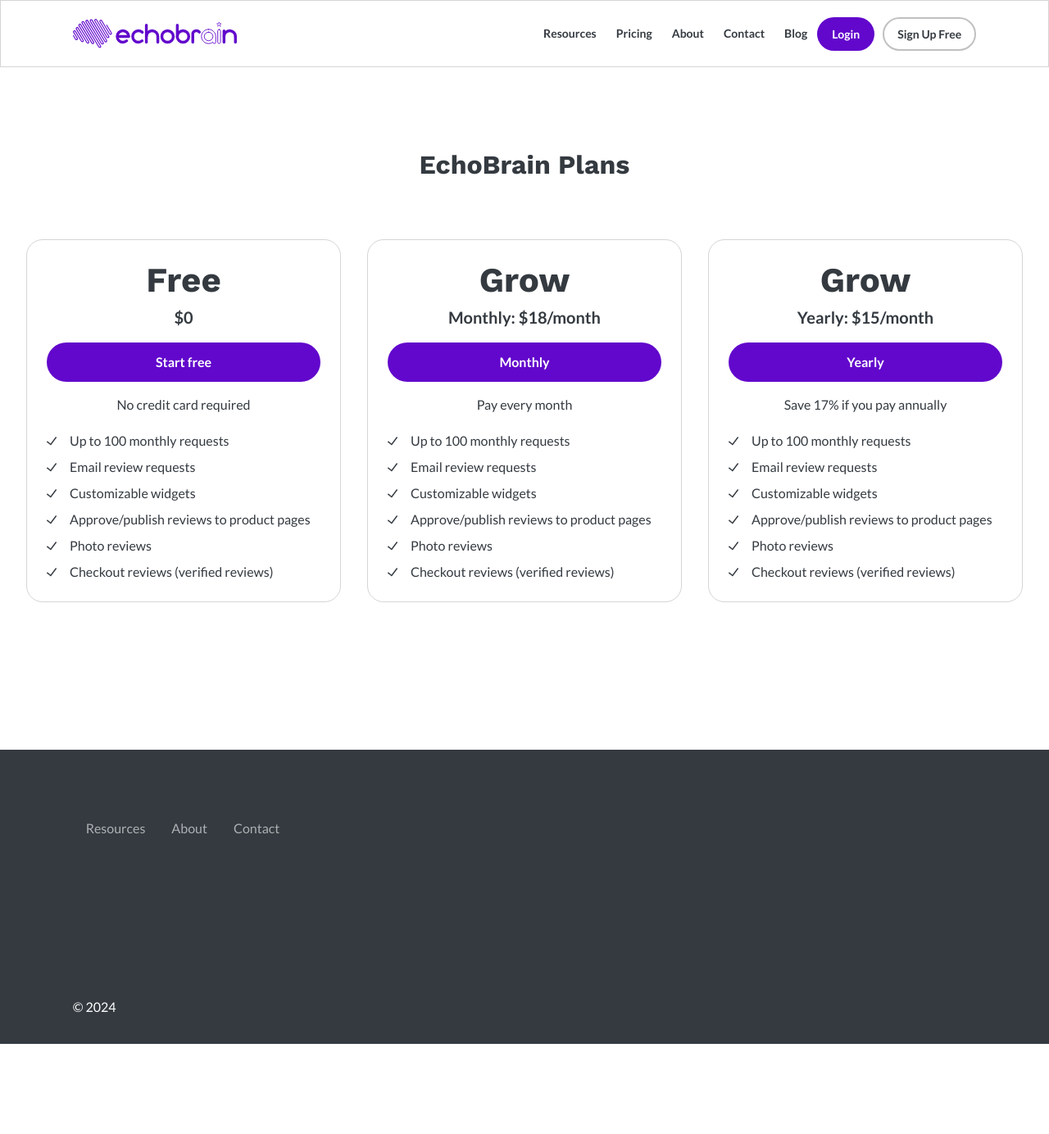
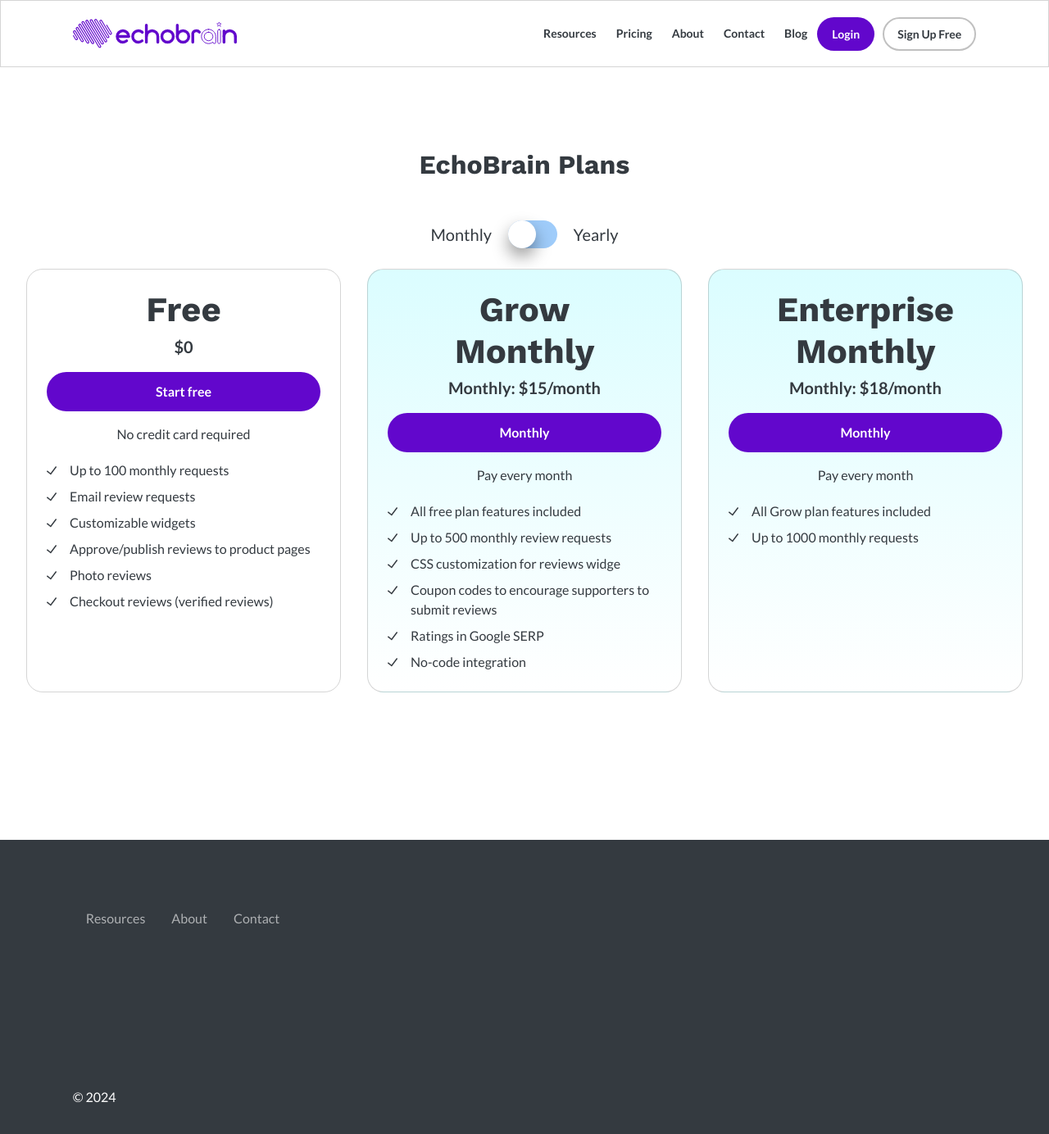
Before and after one commit to echo-brain/echo-brain.github.io, a Jekyll site: the page built from _pages/pricing.html, in a window 1280 px wide. Shown: the whole page at 82% size. Built offline with Jekyll 4.4.1, drawn with Linux system fonts in a browser that asks for light colours; before the commit the page ends 1274 px from its top, so only the background shows below that.

Commit message:
[main] planes

```diff
--- a/_includes/sections/tiers.html
+++ b/_includes/sections/tiers.html
@@ -1,10 +1,89 @@
+<style>
+  /* The switch - the box around the slider */
+  .switch {
+    font-size: 17px;
+    position: relative;
+    display: inline-block;
+    width: 3.5em;
+    height: 2em;
+  }
+
+  /* Hide default HTML checkbox */
+  .switch input {
+    opacity: 0;
+    width: 0;
+    height: 0;
+  }
+
+  /* The slider */
+  .slider {
+    position: absolute;
+    cursor: pointer;
+    inset: 0;
+    background: #9fccfa;
+    border-radius: 50px;
+    transition: all 0.4s cubic-bezier(0.175, 0.885, 0.32, 1.275);
+  }
+
+  .slider:before {
+    position: absolute;
+    content: "";
+    display: flex;
+    align-items: center;
+    justify-content: center;
+    height: 2em;
+    width: 2em;
+    inset: 0;
+    background-color: white;
+    border-radius: 50px;
+    box-shadow: 0 10px 20px rgba(0,0,0,0.4);
+    transition: all 0.4s cubic-bezier(0.175, 0.885, 0.32, 1.275);
+  }
+
+  .switch input:checked + .slider {
+    background: #0974f1;
+  }
+
+  .switch input:focus + .slider {
+    box-shadow: 0 0 1px #0974f1;
+  }
+
+  .switch input:checked + .slider:before {
+    transform: translateX(1.6em);
+  }
+</style>
+<style>
+  .switch-content {
+    display: flex;
+    align-items: center;
+    gap: 20px;
+    font-size: 20px;
+    padding: 25px 0;
+    justify-content: center;
+  }
+
+  .monthly {
+    background: linear-gradient(0deg, #ffffff, #dbfdff);
+  }
+
+  .yearly {
+    background: linear-gradient(0deg, #ffffff, #E8DBFF);
+  }
+</style>
 <section class="tiers" id="tiers">
   <div class="tiers__inner">
     <div class="container wrapper">
       <div class="section-header">
         <h2 class="section-header__heading section-header__heading--{{ include.heading_alignment }}">{{ include.heading }}</h2>
       </div>
-      <br><br>
+      <div class="switch-content">
+        <span>Monthly</span>
+        <label class="switch">
+          <input type="checkbox" id="toggle">
+          <span class="slider"></span>
+        </label>
+        <span>Yearly</span>
+      </div>
 
       <div class="tiers__container{% if membership_tiers.size == 2 %} tiers__container--two-columns{% elsif membership_tiers.size == 1 %} tiers__container--one-column{% endif %}">
         <div class="tiers__tier">
@@ -61,15 +140,15 @@
           </div>
         </div>
 
-        <div class="tiers__tier">
+        <div class="tiers__tier monthly">
           <div class="tiers__tier-heading">
             <h3 class="tiers__tier-title">
-              Grow
+              Grow<br>Monthly
             </h3>
           </div>
 
           <p class="tiers__tier-price">
-            Monthly: $18/month
+            Monthly: $15/month
           </p>
 
           <div class="tiers__tier-cta">
@@ -87,36 +166,127 @@
             <ul class="tiers__tier-features">
               <li class="tiers__tier-feature">
                 <span class="tiers__tier-feature-icon">{% include snippets/icon-tick.svg %}</span>
-                Up to 100 monthly requests
+                All free plan features included
               </li>
               <li class="tiers__tier-feature">
                 <span class="tiers__tier-feature-icon">{% include snippets/icon-tick.svg %}</span>
-                Email review requests
+                Up to 500 monthly review requests
               </li>
               <li class="tiers__tier-feature">
                 <span class="tiers__tier-feature-icon">{% include snippets/icon-tick.svg %}</span>
-                Customizable widgets
+                CSS customization for reviews widge
               </li>
               <li class="tiers__tier-feature">
                 <span class="tiers__tier-feature-icon">{% include snippets/icon-tick.svg %}</span>
-                Approve/publish reviews to product pages
+                Coupon codes to encourage supporters to submit reviews
               </li>
               <li class="tiers__tier-feature">
                 <span class="tiers__tier-feature-icon">{% include snippets/icon-tick.svg %}</span>
-                Photo reviews
+                Ratings in Google SERP
               </li>
               <li class="tiers__tier-feature">
                 <span class="tiers__tier-feature-icon">{% include snippets/icon-tick.svg %}</span>
-                Checkout reviews (verified reviews)
+                No-code integration
               </li>
             </ul>
           </div>
         </div>
 
-        <div class="tiers__tier">
+        <div class="tiers__tier yearly" style="display: none;">
           <div class="tiers__tier-heading">
             <h3 class="tiers__tier-title">
-              Grow
+              Grow<br>Yearly
+            </h3>
+          </div>
+
+          <p class="tiers__tier-price">
+            Yearly: $12/month
+          </p>
+
+          <div class="tiers__tier-cta">
+            <a
+              href="/admin/register/"
+              class="button button--primary button--small button--expand"
+            >
+            Yearly
+            </a>
+          </div>
+
+          <div class="tiers__tier-annual-info">Pay every year</div>
+
+          <div class="tiers__tier-content">
+            <ul class="tiers__tier-features">
+              <li class="tiers__tier-feature">
+                <span class="tiers__tier-feature-icon">{% include snippets/icon-tick.svg %}</span>
+                All free plan features included
+              </li>
+              <li class="tiers__tier-feature">
+                <span class="tiers__tier-feature-icon">{% include snippets/icon-tick.svg %}</span>
+                Up to 500 monthly review requests
+              </li>
+              <li class="tiers__tier-feature">
+                <span class="tiers__tier-feature-icon">{% include snippets/icon-tick.svg %}</span>
+                CSS customization for reviews widge
+              </li>
+              <li class="tiers__tier-feature">
+                <span class="tiers__tier-feature-icon">{% include snippets/icon-tick.svg %}</span>
+                Coupon codes to encourage supporters to submit reviews
+              </li>
+              <li class="tiers__tier-feature">
+                <span class="tiers__tier-feature-icon">{% include snippets/icon-tick.svg %}</span>
+                Ratings in Google SERP
+              </li>
+              <li class="tiers__tier-feature">
+                <span class="tiers__tier-feature-icon">{% include snippets/icon-tick.svg %}</span>
+                No-code integration
+              </li>
+            </ul>
+          </div>
+        </div>
+
+
+        <div class="tiers__tier monthly">
+          <div class="tiers__tier-heading">
+            <h3 class="tiers__tier-title">
+              Enterprise<br>Monthly
+            </h3>
+          </div>
+
+          <p class="tiers__tier-price">
+            Monthly: $18/month
+          </p>
+
+          <div class="tiers__tier-cta">
+            <a
+              href="/admin/register/"
+              class="button button--primary button--small button--expand"
+            >
+              Monthly
+            </a>
+          </div>
+
+          <div class="tiers__tier-annual-info">
+            Pay every month
+          </div>
+
+          <div class="tiers__tier-content">
+            <ul class="tiers__tier-features">
+              <li class="tiers__tier-feature">
+                <span class="tiers__tier-feature-icon">{% include snippets/icon-tick.svg %}</span>
+                All Grow plan features included
+              </li>
+              <li class="tiers__tier-feature">
+                <span class="tiers__tier-feature-icon">{% include snippets/icon-tick.svg %}</span>
+                Up to 1000 monthly requests
+              </li>
+            </ul>
+          </div>
+        </div>
+
+        <div class="tiers__tier yearly" style="display: none;">
+          <div class="tiers__tier-heading">
+            <h3 class="tiers__tier-title">
+              Enterprise<br>Yearly
             </h3>
           </div>
 
@@ -134,34 +304,18 @@
           </div>
 
           <div class="tiers__tier-annual-info">
-              Save 17% if you pay annually
+            Pay every year
           </div>
 
           <div class="tiers__tier-content">
             <ul class="tiers__tier-features">
               <li class="tiers__tier-feature">
                 <span class="tiers__tier-feature-icon">{% include snippets/icon-tick.svg %}</span>
-                Up to 100 monthly requests
+                All Grow plan features included
               </li>
               <li class="tiers__tier-feature">
                 <span class="tiers__tier-feature-icon">{% include snippets/icon-tick.svg %}</span>
-                Email review requests
-              </li>
-              <li class="tiers__tier-feature">
-                <span class="tiers__tier-feature-icon">{% include snippets/icon-tick.svg %}</span>
-                Customizable widgets
-              </li>
-              <li class="tiers__tier-feature">
-                <span class="tiers__tier-feature-icon">{% include snippets/icon-tick.svg %}</span>
-                Approve/publish reviews to product pages
-              </li>
-              <li class="tiers__tier-feature">
-                <span class="tiers__tier-feature-icon">{% include snippets/icon-tick.svg %}</span>
-                Photo reviews
-              </li>
-              <li class="tiers__tier-feature">
-                <span class="tiers__tier-feature-icon">{% include snippets/icon-tick.svg %}</span>
-                Checkout reviews (verified reviews)
+                Up to 1000 monthly requests
               </li>
             </ul>
           </div>
@@ -170,3 +324,46 @@
     </div>
   </div>
 </section>
+<script>
+  var radios = document.querySelectorAll('input[type="radio"]');
+  var submitButton = document.querySelector('input[type="submit"]');
+
+  function habilitarBoton() {
+      submitButton.disabled = false;
+  }
+
+  radios.forEach(function(radio) {
+      radio.addEventListener('change', habilitarBoton);
+  });
+
+  // Toggle monthly and yearly plans
+  var toggle = document.getElementById('toggle');
+  var monthly = document.querySelectorAll('.monthly');
+  var yearly = document.querySelectorAll('.yearly');
+
+  toggle.addEventListener('change', function() {
+
+    console.log(toggle)
+    console.log(toggle.checked)
+
+    radios.forEach(function(radio) {
+      radio.checked = false;
+    });
+
+    if (toggle.checked) {
+      monthly.forEach(function(monthly) {
+        monthly.style.display = 'none';
+      });
+      yearly.forEach(function(yearly) {
+        yearly.style.display = 'block';
+      });
+    } else {
+      monthly.forEach(function(monthly) {
+        monthly.style.display = 'block';
+      });
+      yearly.forEach(function(yearly) {
+        yearly.style.display = 'none';
+      });
+    }
+  });
+</script>
```
